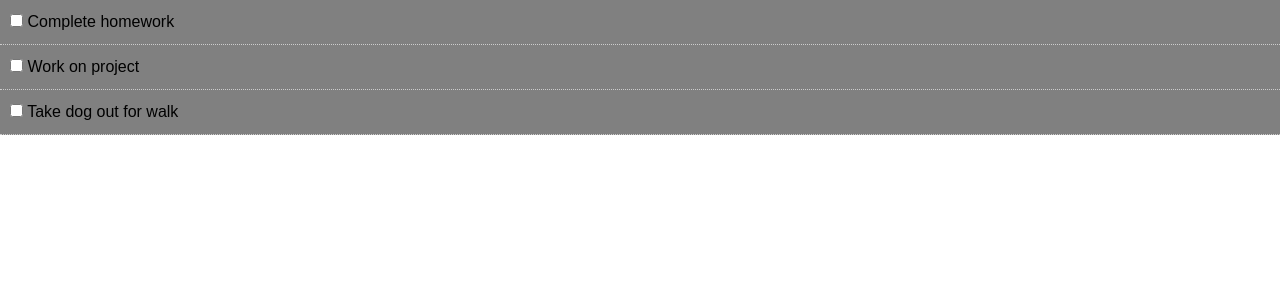
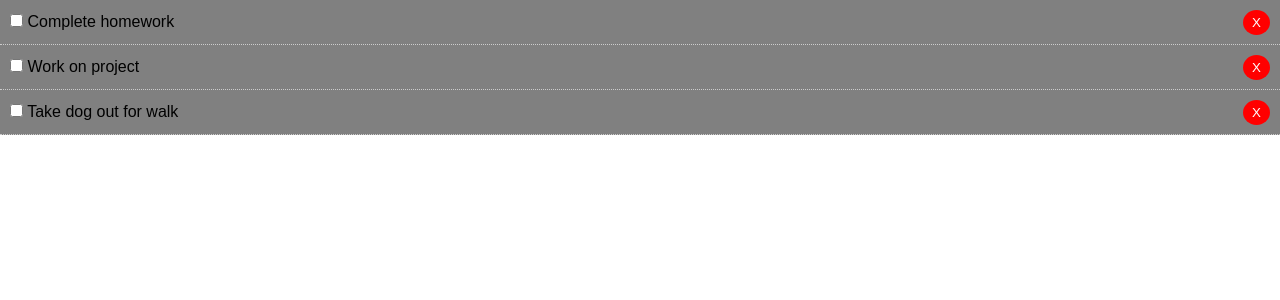
Before and after one commit to himankpathak/ReactHooks-TodoApp, a React (Create React App) app: page / in a window 1280 px wide. Shown: the top 300 px of the page. Built offline with nearby package versions, Linux system fonts and the light colour scheme.

Commit message:
added deleteTodo to remove tasks

```diff
--- a/src/App.js
+++ b/src/App.js
@@ -11,6 +11,12 @@ function toggleComplete(id, todos, setTodos) {
     }
     return todo;
   }));
+}
+
+function delTodo(id, todos, setTodos) {
+  setTodos(
+    [...todos.filter(todo => todo.id !== id)]
+    );
 }
 
 function App() {
@@ -36,10 +42,9 @@ function App() {
 
   return (
     <div className="App">
-      <Todos
-      todos={todos}
+      <Todos todos={todos}
       toggleComplete={(id) => { toggleComplete(id, todos, setTodos) }}
-      />
+      delTodo={(id) => { delTodo(id, todos, setTodos) }} />
     </div>
   );
 }
--- a/src/components/TodoItem.js
+++ b/src/components/TodoItem.js
@@ -17,6 +17,7 @@ export default function TodoItem(props) {
 			<p>
 				<input type="checkbox" onChange={props.toggleComplete.bind(this,id)} />
 				{' '}{ title }
+				<button onClick={props.delTodo.bind(this, id)} style={btnStyle}>X</button>
 			</p>
 		</div>
 	)
@@ -25,3 +26,13 @@ export default function TodoItem(props) {
 TodoItem.propTypes = {
 	todo: PropTypes.object.isRequired
   }
+
+const btnStyle = {
+	background: '#ff0000',
+	color: '#fff',
+	border: 'none',
+	padding: '5px 9px',
+	cursor: 'pointer',
+	borderRadius: '50%',
+	float: 'right'
+}
--- a/src/components/Todos.js
+++ b/src/components/Todos.js
@@ -4,7 +4,9 @@ import PropTypes from 'prop-types';
 
 function Todos(props) {
   return props.todos.map((todo) => (
-    <TodoItem key={todo.id} todo={todo} toggleComplete={props.toggleComplete} />
+    <TodoItem key={todo.id} todo={todo}
+    toggleComplete={props.toggleComplete}
+    delTodo={props.delTodo} />
   ));
 }
 
```
